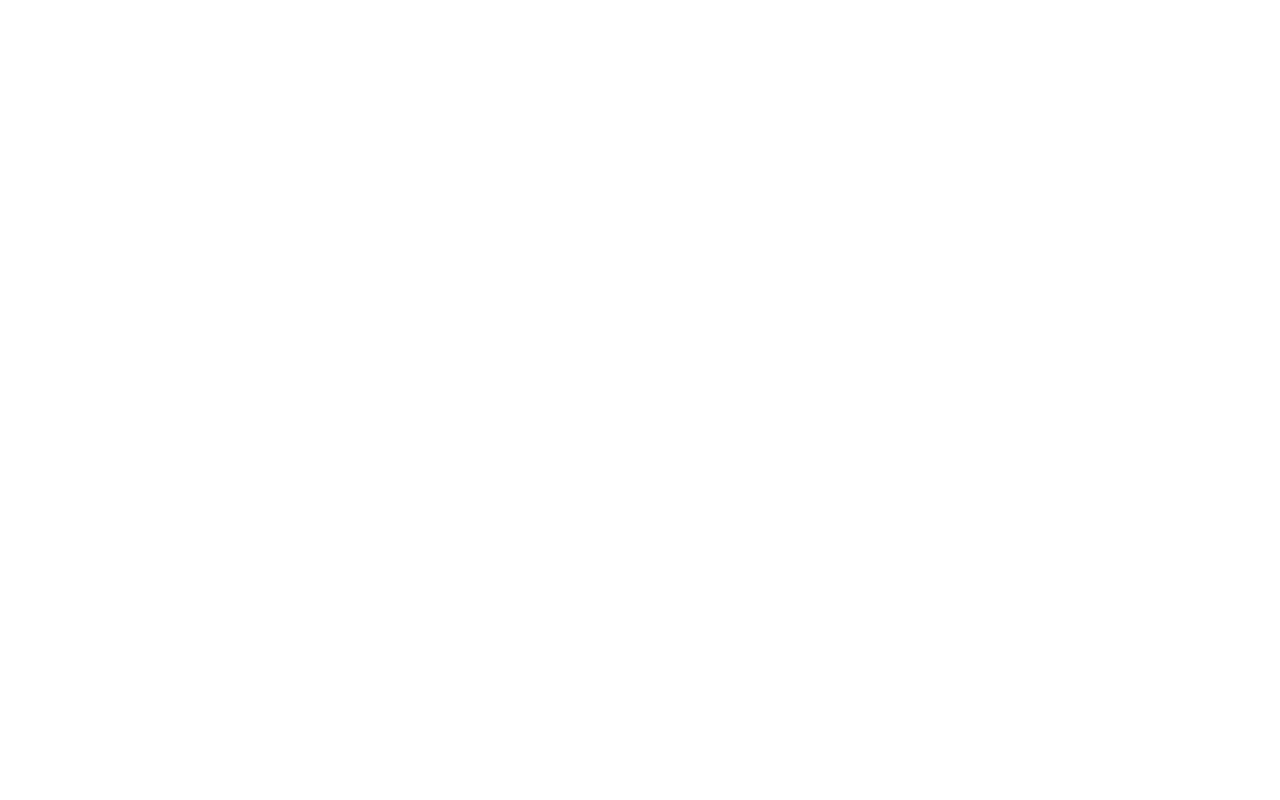
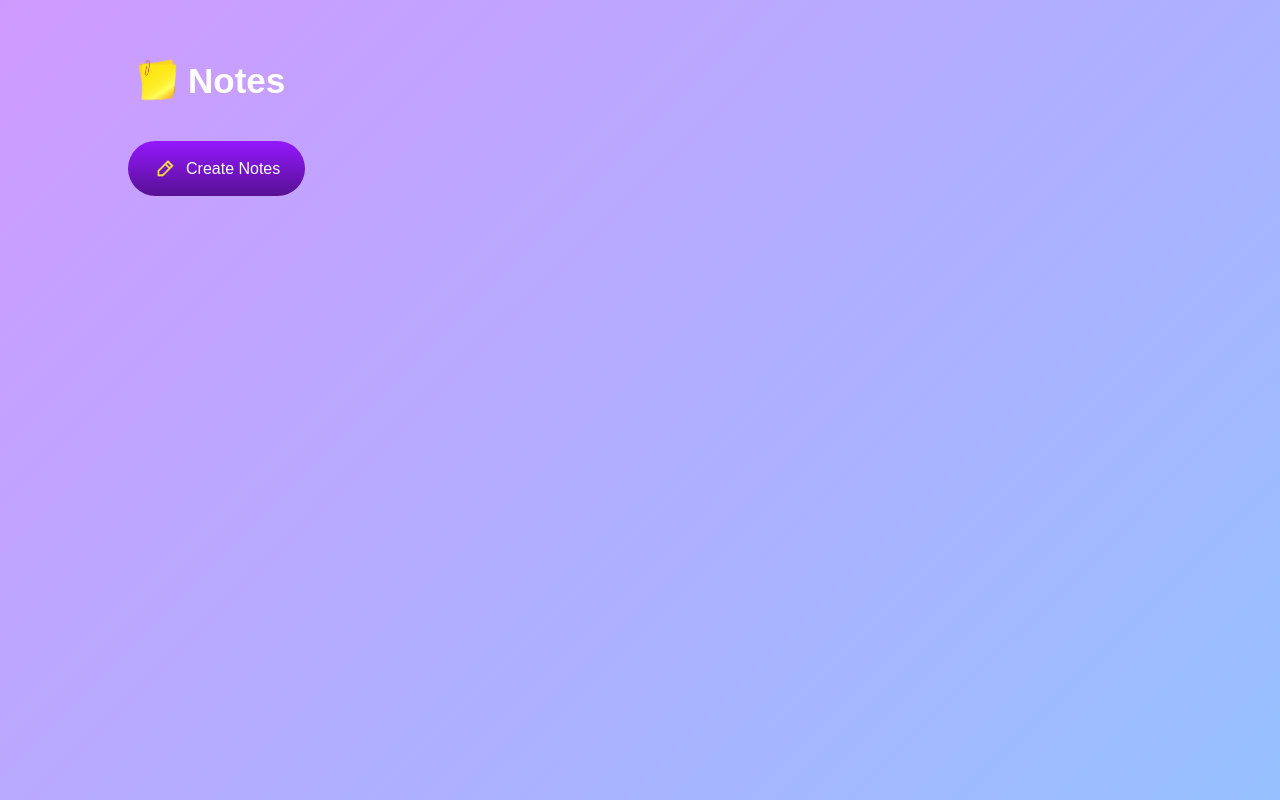
Before and after one commit to Oludhrey/note-app, a plain HTML site: page index.html in a window 1280 px wide. Drawn offline with Linux system fonts and the light colour scheme.

Commit message:
added image file for icons and also updated the html and css files.

```diff
--- a/index.html
+++ b/index.html
@@ -6,5 +6,15 @@
     <title>Note App</title>
     <link rel="stylesheet" href="style.css" />
   </head>
-  <body></body>
+  <body>
+    <div class="container">
+      <h1><img src="images/note.png" /> Notes</h1>
+      <button><img src="images/edit.png" /> Create Notes</button>
+      <div class="note-container">
+        <!-- <p contenteditable="true" class="input-box">
+          <img src="images/delete.png" />
+        </p> -->
+      </div>
+    </div>
+  </body>
 </html>
--- a/style.css
+++ b/style.css
@@ -0,0 +1,59 @@
+*{
+    margin: 0;
+    padding: 0;
+    font-family: 'Poppins', sans-serif;
+    box-sizing: border-box;
+}
+.container{
+    width: 100%;
+    min-height: 100vh;
+    background: linear-gradient(135deg, #cf9aff, #95c0ff);
+    color: #fff;
+    padding-top: 4%;
+    padding-left: 10%;
+}
+.container h1{
+    display: flex;
+    align-items: center;
+    font-size: 35px;
+    font-weight: 600;
+}
+.container h1 img{
+    width: 60px;
+}
+.container button img{
+    width: 25px;
+    margin-right: 8px;
+}
+.container button{
+    display: flex;
+    align-items: center;
+    background: linear-gradient(#9418fd, #571094);
+    color: #fff;
+    font-size: 16px;
+    outline: 0;
+    border: 0;
+    border-radius: 40px;
+    padding: 15px  25px;
+    margin: 30px 0 20px;
+    cursor: pointer;
+}
+.input-box{
+    position: relative;
+    width: 100%;
+    max-width: 500px;
+    min-height: 150px;
+    background: #fff;
+    color: #333;
+    padding: 20px;
+    margin: 20px 0;
+    outline: none;
+    border-radius: 5px;
+}
+.input-box img{
+    width: 25px;
+    position: absolute;
+    bottom: 15px;
+    right: 15px;
+    cursor: pointer;
+}
```
Also changed, not shown: images/delete.png (added), images/edit.png (added), images/note.png (added).
